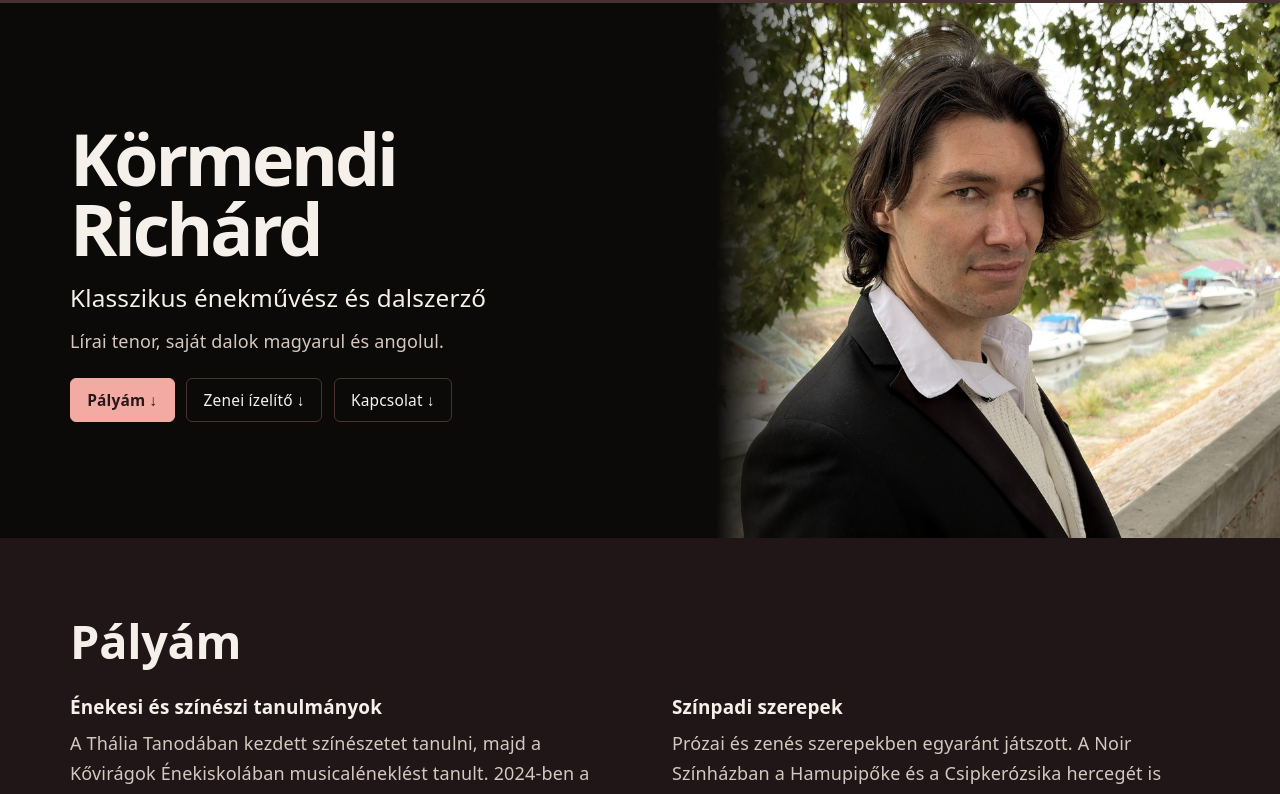
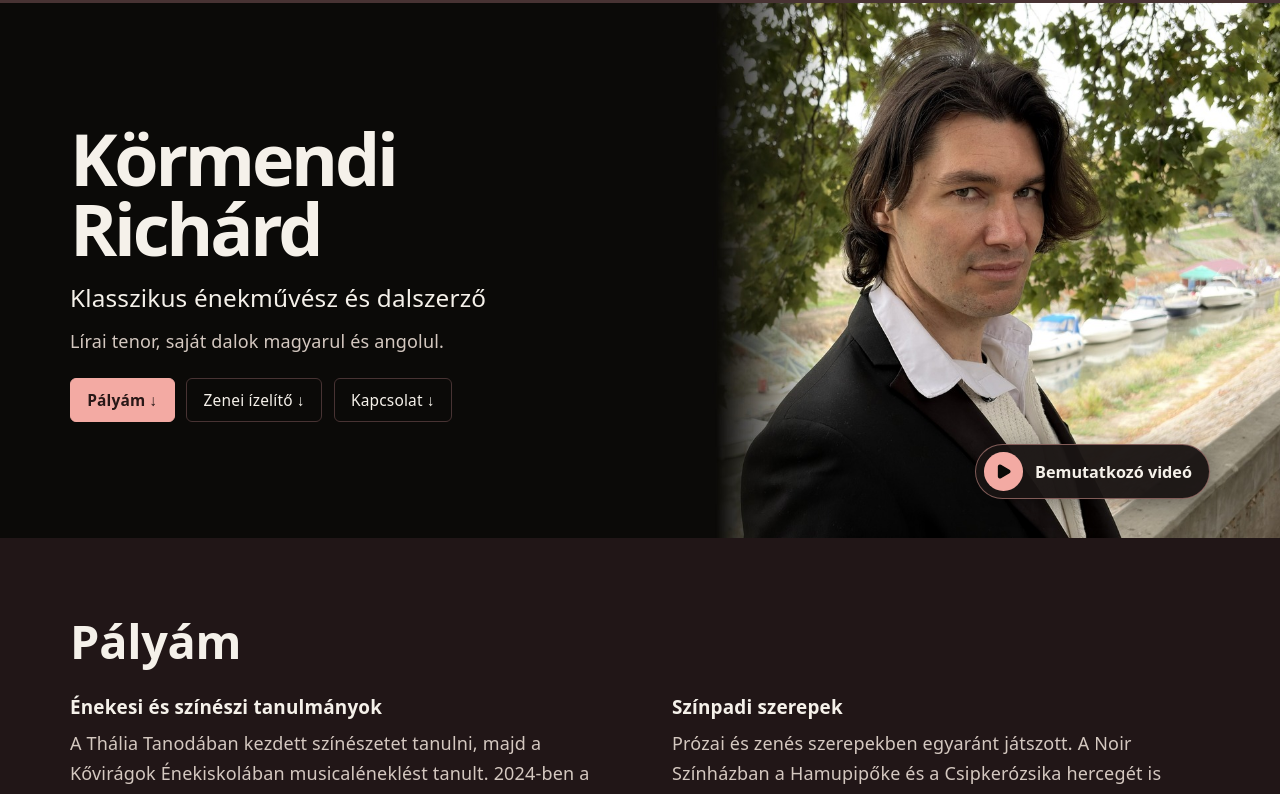
Before and after one commit to rickcircle/richard-kormendi-site, a React (Vite) app: page /bemutatkozas in a window 1280 px wide. Shown: the top 794 px of the page. Built offline with nearby package versions, Linux system fonts and the light colour scheme.

Commit message:
Add a playable introduction to the artist profile

```diff
--- a/src/pages/Epk.css
+++ b/src/pages/Epk.css
@@ -50,9 +50,67 @@
   box-sizing: border-box;
 }
 
-.epk-hero-photo { position: absolute; z-index: -1; inset: 0; }
+.epk-hero-visual { position: absolute; inset: 0; }
+.epk-hero-photo { display: block; height: 100%; }
 .epk-hero-photo img { width: 100%; height: 100%; display: block; object-fit: cover; object-position: right center; }
-.epk-hero-copy { max-width: min(49%, 510px); }
+.epk-hero-copy { position: relative; max-width: min(49%, 510px); }
+.epk-intro-trigger {
+  position: absolute;
+  right: max(5%, calc((100% - 1140px) / 2));
+  bottom: clamp(1rem, 3vw, 2.25rem);
+  display: inline-flex;
+  align-items: center;
+  gap: 0.7rem;
+  min-height: 50px;
+  max-width: 90%;
+  padding: 0.4rem 0.95rem 0.4rem 0.45rem;
+  border: 1px solid #f3aaa37a;
+  border-radius: 999px;
+  background: #191413f5;
+  color: var(--epk-ink);
+  box-shadow: 0 4px 22px #0006;
+  font: inherit;
+  font-size: 0.9rem;
+  font-weight: 650;
+  cursor: pointer;
+}
+.epk-intro-trigger:hover { border-color: var(--epk-accent); background: var(--epk-tint); }
+.epk-intro-trigger span {
+  display: grid;
+  place-items: center;
+  flex-shrink: 0;
+  width: 2.15rem;
+  height: 2.15rem;
+  border-radius: 50%;
+  background: var(--epk-accent);
+  color: var(--epk-bg);
+}
+.epk-intro-dialog {
+  width: min(92vw, 29rem, calc((100dvh - 5rem) * 9 / 16));
+  max-height: calc(100dvh - 1rem);
+  box-sizing: border-box;
+  margin: auto;
+  padding: 0.5rem;
+  border: 1px solid var(--epk-line);
+  border-radius: 12px;
+  background: var(--epk-card);
+}
+.epk-intro-dialog::backdrop { background: #080606d9; }
+.epk-intro-dialog form { display: flex; justify-content: flex-end; margin-bottom: 0.35rem; }
+.epk-intro-dialog button {
+  display: grid;
+  place-items: center;
+  width: 44px;
+  height: 44px;
+  padding: 0;
+  border: 1px solid var(--epk-line);
+  border-radius: 50%;
+  background: var(--epk-bg);
+  color: var(--epk-ink);
+  cursor: pointer;
+}
+.epk-intro-dialog button:hover { border-color: var(--epk-accent); }
+.epk-intro-dialog video { display: block; width: 100%; aspect-ratio: 9 / 16; background: #000; }
 .epk-hero h1 {
   margin: 0.4rem 0 0.8rem;
   max-width: 10ch;
@@ -236,7 +294,7 @@
 
 @media (max-width: 760px) {
   .epk .epk-hero { display: block; min-height: auto; padding: 0 0 2rem !important; }
-  .epk-hero-photo { position: static; display: block; }
+  .epk-hero-visual { position: relative; }
   .epk-hero-photo img { height: clamp(230px, 67vw, 420px); object-position: center 29%; }
   .epk-hero-copy { max-width: none; padding: 1.4rem max(5%, 1rem) 0; }
   .epk-hero h1 { max-width: none; }
@@ -261,7 +319,7 @@
   .epk :is(header, footer, .epk-actions, .epk-platforms, .epk-video-frame, .epk-print, .epk-language, .epk-progress, .epk-back-top) { display: none !important; }
   .epk main { padding: 0; }
   .epk .epk-hero { display: block; min-height: 0; padding: 1rem 0 !important; }
-  .epk-hero-photo { display: none; }
+  .epk-hero-visual { display: none; }
   .epk-hero-copy { max-width: none; padding: 0; }
   .epk-hero h1 { max-width: none; font-size: 2.4rem; }
   .epk .epk-section { padding: 0.8rem 0 !important; }
--- a/src/pages/Epk.jsx
+++ b/src/pages/Epk.jsx
@@ -1,5 +1,5 @@
 import { useEffect, useRef, useState } from "react";
-import { ArrowUpRight, AudioLines, Camera, Gem, Music2, Play } from "lucide-react";
+import { ArrowUpRight, AudioLines, Camera, Gem, Music2, Play, X } from "lucide-react";
 import { useLang } from "../context/LanguageContext";
 import Navbar from "../components/Navbar";
 import Footer from "../components/Footer";
@@ -187,6 +187,47 @@ function ReadingProgress() {
   );
 }
 
+function HeroPortrait({ artistProfile, hu, onPlay }) {
+  const dialog = useRef(null);
+  const video = useRef(null);
+  const label = hu ? "Bemutatkozó videó" : "Introduction video (in Hungarian)";
+
+  function openVideo() {
+    const player = video.current;
+    dialog.current.showModal();
+    onPlay();
+    if (!player.hasAttribute("src")) player.src = "/media/bemutatkozas.mp4";
+    player.play().catch(() => {
+      // The native controls remain available if the browser blocks playback.
+    });
+  }
+
+  return (
+    <div className="epk-hero-visual">
+      <picture className="epk-hero-photo">
+        <source media="(max-width: 760px)" srcSet={portraitMobile} />
+        <img src={portraitWide} alt={hu ? "Körmendi Richárd portréja" : "Portrait of Richard Körmendi"} fetchPriority="high" />
+      </picture>
+      {artistProfile && (
+        <>
+          <button type="button" className="epk-intro-trigger" aria-haspopup="dialog" onClick={openVideo}>
+            <span><Play size={17} fill="currentColor" aria-hidden="true" /></span>
+            {label}
+          </button>
+          <dialog className="epk-intro-dialog" ref={dialog} aria-label={label} onClose={() => video.current.pause()}>
+            <form method="dialog">
+              <button type="submit" aria-label={hu ? "Bezárás" : "Close"}>
+                <X size={20} aria-hidden="true" />
+              </button>
+            </form>
+            <video ref={video} controls playsInline aria-label={label} />
+          </dialog>
+        </>
+      )}
+    </div>
+  );
+}
+
 export default function Epk({ artistProfile = false }) {
   const { lang } = useLang();
   const hu = lang === "hu";
@@ -221,10 +262,7 @@ export default function Epk({ artistProfile = false }) {
       {artistProfile ? <ReadingProgress /> : <Navbar />}
       <main id={artistProfile ? "eleje" : undefined} tabIndex={artistProfile ? -1 : undefined}>
         <section className="epk-hero" aria-labelledby="epk-name">
-          <picture className="epk-hero-photo">
-            <source media="(max-width: 760px)" srcSet={portraitMobile} />
-            <img src={portraitWide} alt={hu ? "Körmendi Richárd portréja" : "Portrait of Richard Körmendi"} fetchPriority="high" />
-          </picture>
+          <HeroPortrait artistProfile={artistProfile} hu={hu} onPlay={() => setPlaying(null)} />
           <div className="epk-hero-copy">
             <h1 id="epk-name">{hu ? "Körmendi Richárd" : "Richard Körmendi"}</h1>
             <p className="epk-lead">{artistProfile
```
Also changed, not shown: 1 other file (tests, documents, lock files or other folders).
